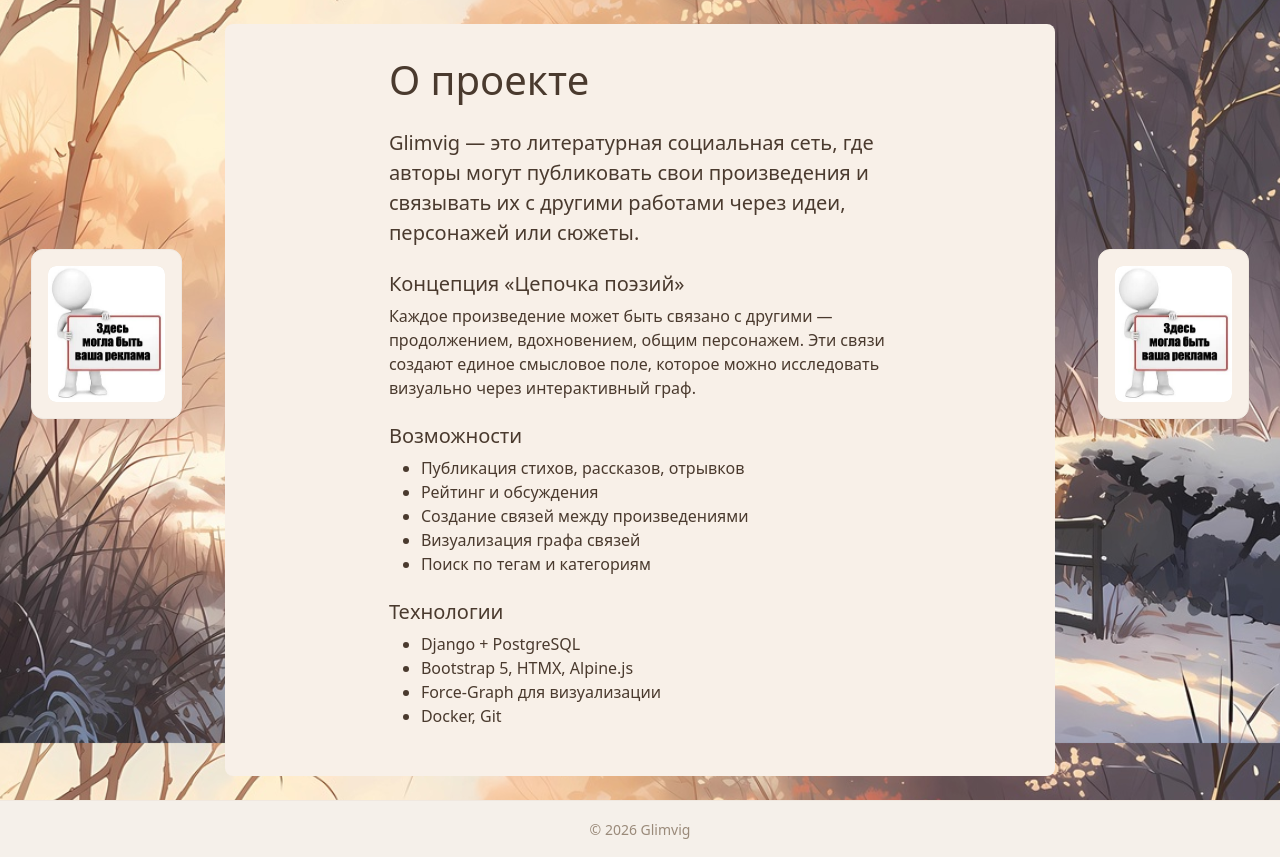
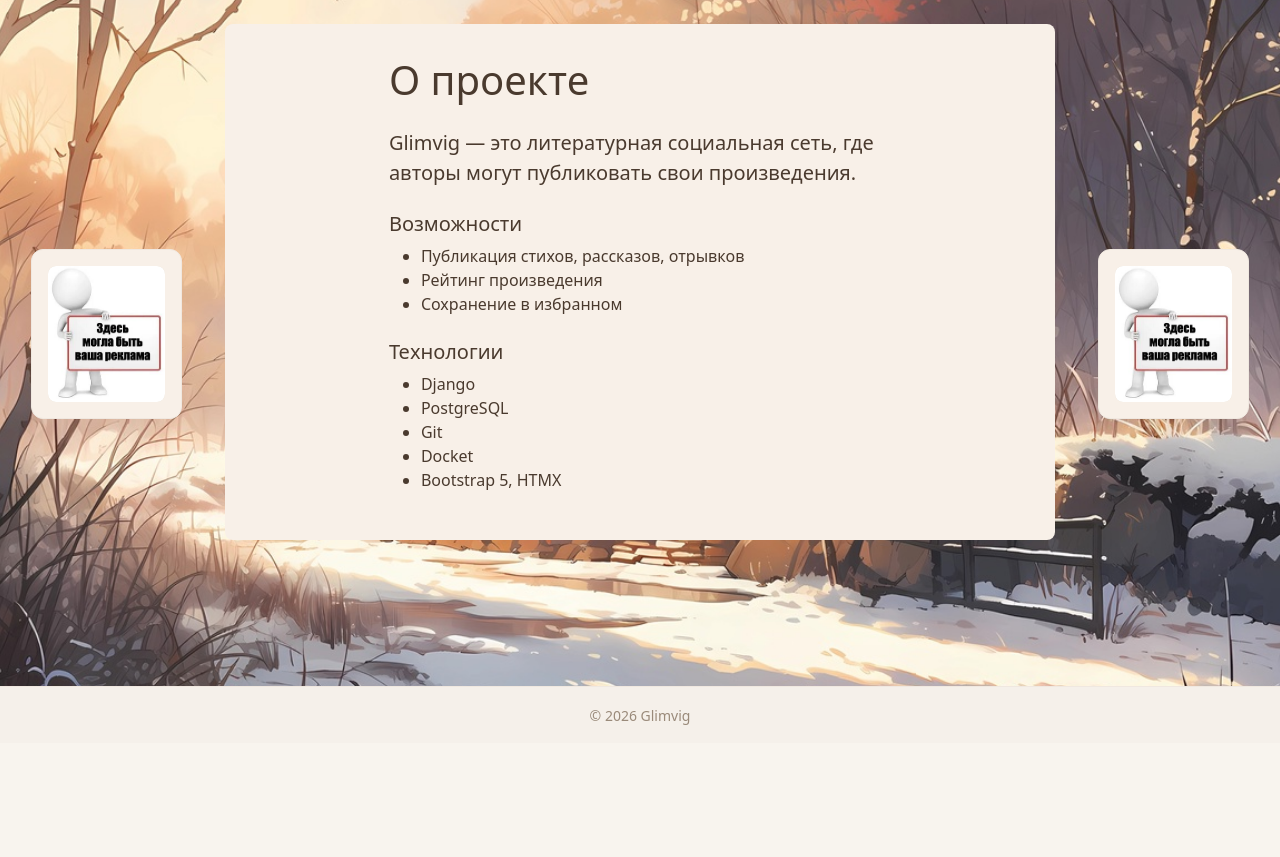
Before and after one commit to gogoska/glimvig, a Django app: page /about in a window 1280 px wide. Shown: the part 57-914 px from the top of the page. After the commit the page ends 782 px from the top, so only its background shows below. Run offline with Django 5.2, Linux system fonts and the light colour scheme; some libraries are stand-ins or nearby versions.

Commit message:
fix(about): change about

```diff
--- a/glimvig/poems/templates/poems/about.html
+++ b/glimvig/poems/templates/poems/about.html
@@ -7,26 +7,22 @@
     <div class="row">
         <div class="col-lg-8 mx-auto">
             <h1 class="mb-4">О проекте</h1>
-            <p class="lead">Glimvig — это литературная социальная сеть, где авторы могут публиковать свои произведения и связывать их с другими работами через идеи, персонажей или сюжеты.</p>
-
-            <h5 class="mt-4">Концепция «Цепочка поэзий»</h5>
-            <p>Каждое произведение может быть связано с другими — продолжением, вдохновением, общим персонажем. Эти связи создают единое смысловое поле, которое можно исследовать визуально через интерактивный граф.</p>
+            <p class="lead">Glimvig — это литературная социальная сеть, где авторы могут публиковать свои произведения.</p>
 
             <h5 class="mt-4">Возможности</h5>
             <ul>
                 <li>Публикация стихов, рассказов, отрывков</li>
-                <li>Рейтинг и обсуждения</li>
-                <li>Создание связей между произведениями</li>
-                <li>Визуализация графа связей</li>
-                <li>Поиск по тегам и категориям</li>
+                <li>Рейтинг произведения</li>
+                <li>Сохранение в избранном</li>
             </ul>
 
             <h5 class="mt-4">Технологии</h5>
             <ul>
-                <li>Django + PostgreSQL</li>
-                <li>Bootstrap 5, HTMX, Alpine.js</li>
-                <li>Force‑Graph для визуализации</li>
-                <li>Docker, Git</li>
+                <li>Django</li>
+                <li>PostgreSQL</li>
+                <li>Git</li>
+                <li>Docket</li>
+                <li>Bootstrap 5, HTMX</li>
             </ul>
         </div>
     </div>
```
